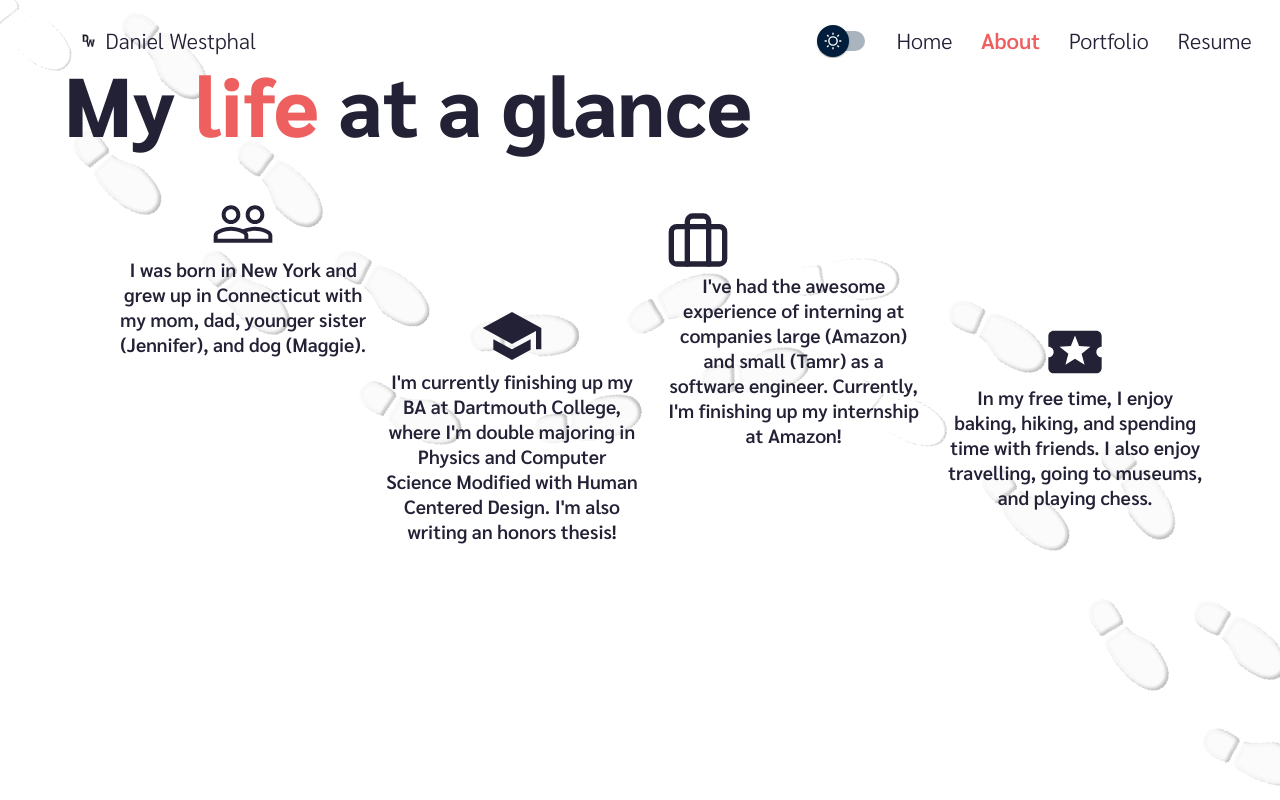
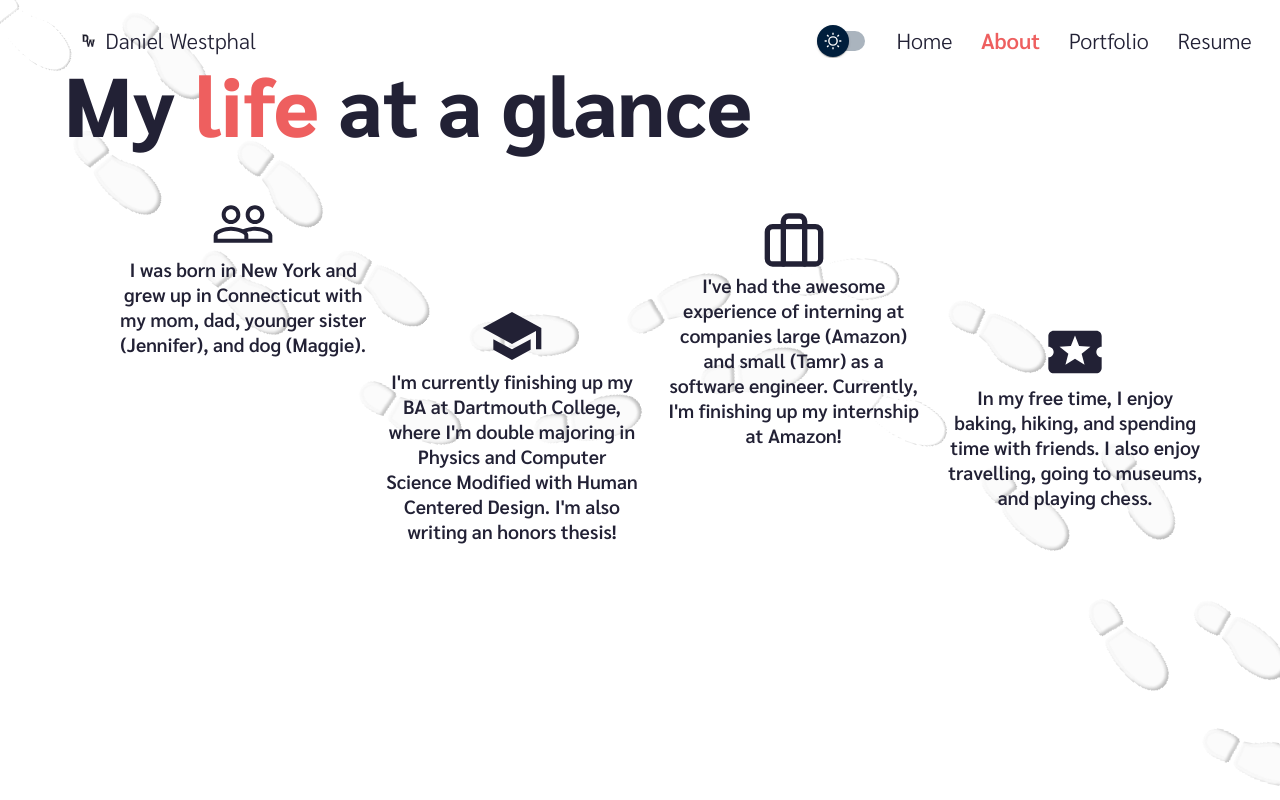
Before and after one commit to danielwestphal/danielwestphal, a React (Create React App) app: page /about in a window 1280 px wide. Shown: the top 800 px of the page. Built offline with nearby package versions, Linux system fonts and the light colour scheme.

Commit message:
placement

```diff
--- a/src/pages/About.js
+++ b/src/pages/About.js
@@ -56,8 +56,8 @@ export default function About(props) {
 
                 </div>
 
-                <div className='workcon aboutme'>
-                    <svg className='stroke center' width="100" height="100" viewBox="0 0 100 100" fill="none" xmlns="http://www.w3.org/2000/svg">
+                <div className='work aboutme'>
+                    <svg className='strokeish center' width="100" height="100" viewBox="0 0 100 100" fill="none" xmlns="http://www.w3.org/2000/svg">
                         <path d="M83.334 29.167H16.6673C12.0649 29.167 8.33398 32.898 8.33398 37.5003V79.167C8.33398 83.7694 12.0649 87.5003 16.6673 87.5003H83.334C87.9364 87.5003 91.6673 83.7694 91.6673 79.167V37.5003C91.6673 32.898 87.9364 29.167 83.334 29.167Z" stroke-width="8.33333" stroke-linecap="round" stroke-linejoin="round" />
                         <path d="M66.6673 87.5V20.8333C66.6673 18.6232 65.7893 16.5036 64.2265 14.9408C62.6637 13.378 60.5441 12.5 58.334 12.5H41.6673C39.4572 12.5 37.3376 13.378 35.7748 14.9408C34.212 16.5036 33.334 18.6232 33.334 20.8333V87.5" stroke-width="8.33333" stroke-linecap="round" stroke-linejoin="round" />
                     </svg>
--- a/src/styles/About.css
+++ b/src/styles/About.css
@@ -190,6 +190,10 @@ svg.stroke {
     stroke: var(--font-color);
 }
 
+svg.strokeish {
+    stroke: var(--font-color);
+}
+
 div.family {
     left: 9vw;
     top: 24vh;
@@ -200,7 +204,7 @@ div.education {
     top: 38vh;
 }
 
-div.workcon {
+div.work {
     left: 52vw;
     top: 26vh;
 }
```
